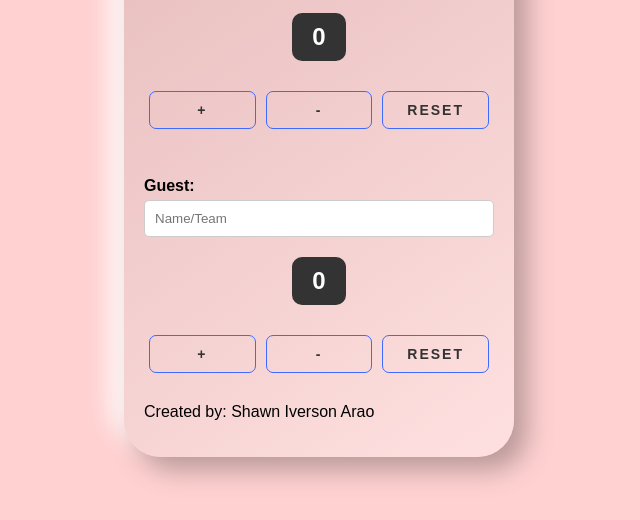
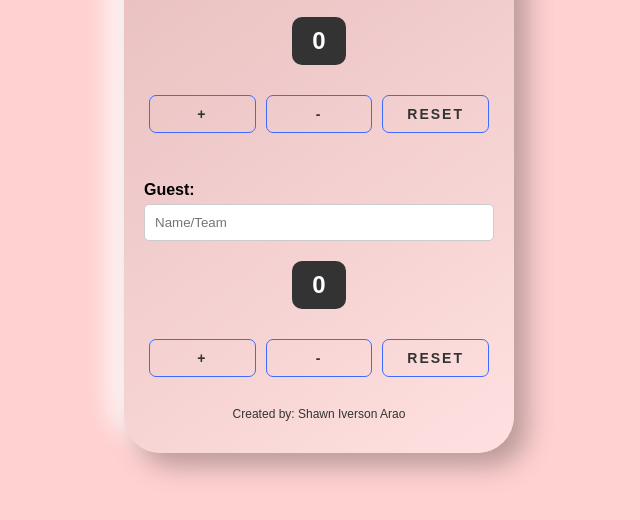
Before and after one commit to ShawnGotThis/araoscoreboard.github.io, a plain HTML site: page index.html in a window 1280 px wide. Shown: the part 244-764 px from the top of the page, without its empty margins (321-961 px from the left). Drawn offline with Linux system fonts and the light colour scheme.

Commit message:
style.css

```diff
--- a/style.css
+++ b/style.css
@@ -158,7 +158,13 @@ button:active {
 .input:active {
     box-shadow: 2px 2px 15px #8707ff inset;
 }
-
+.para{
+    display: flex;
+    text-align: center;
+    justify-content: center;
+    font-size: 12px;
+    color: #333333;
+}
 @media (max-width: 450px) {
     .scoreboard {
         max-width: 300px;
```
